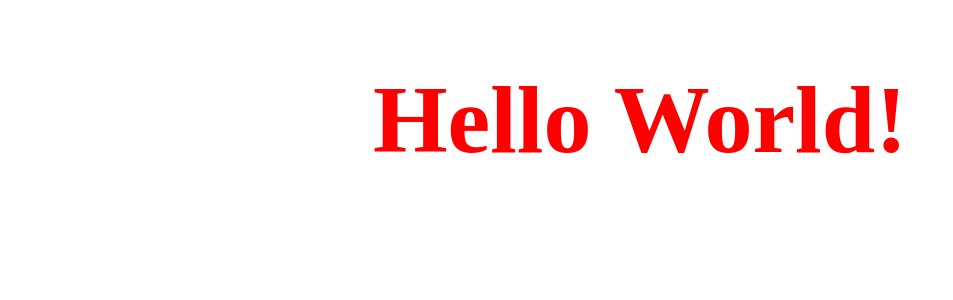
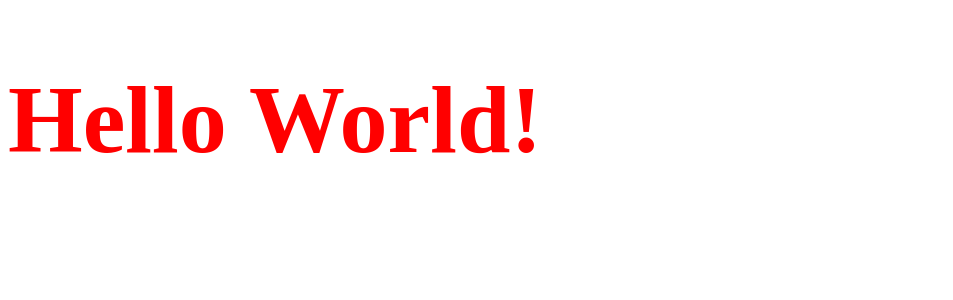
Before and after one commit to igords-goncalves/newsland-blog, a React (Vite) app: page / in a window 1280 px wide. Shown: the top 300 px of the page, without its empty margins (0-953 px from the left). Built offline with nearby package versions, Linux system fonts and the light colour scheme.

Commit message:
style: add a comment to edite file

```diff
--- a/src/pages/Home/style.scss
+++ b/src/pages/Home/style.scss
@@ -1,8 +1,9 @@
+// Vai recer os estilos gerais
+
 $size: 6em;
 $color: red;
 
 h1 {
     font-size: $size;
     color: $color;
-    text-align: center;
 }
```
